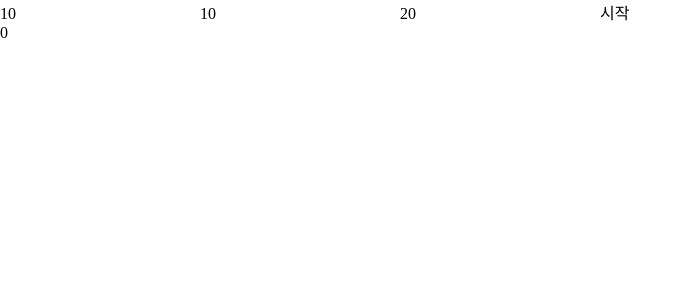
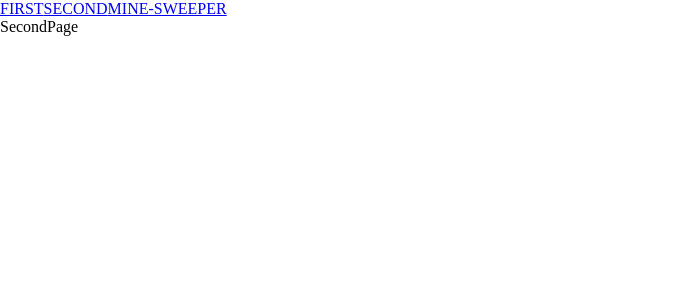
Before and after one commit to riley909/vue-webgame, a Vue app: page /second in a window 1280 px wide. Shown: the top 300 px of the page, without its empty margins (0-692 px from the left). Built offline with nearby package versions, Linux system fonts and the light colour scheme.

Commit message:
vue-router

```diff
--- a/package.json
+++ b/package.json
@@ -10,6 +10,7 @@
   "dependencies": {
     "core-js": "^3.8.3",
     "vue": "^2.6.14",
+    "vue-router": "^3.5.4",
     "vuetify": "^2.6.0",
     "vuex": "^3.6.2"
   },
--- a/src/App.vue
+++ b/src/App.vue
@@ -1,60 +1,19 @@
 <template>
-  <v-app>
-    <v-app-bar
-      app
-      color="primary"
-      dark
-    >
-      <div class="d-flex align-center">
-        <v-img
-          alt="Vuetify Logo"
-          class="shrink mr-2"
-          contain
-          src="https://cdn.vuetifyjs.com/images/logos/vuetify-logo-dark.png"
-          transition="scale-transition"
-          width="40"
-        />
-
-        <v-img
-          alt="Vuetify Name"
-          class="shrink mt-1 hidden-sm-and-down"
-          contain
-          min-width="100"
-          src="https://cdn.vuetifyjs.com/images/logos/vuetify-name-dark.png"
-          width="100"
-        />
-      </div>
-
-      <v-spacer></v-spacer>
-
-      <v-btn
-        href="https://github.com/vuetifyjs/vuetify/releases/latest"
-        target="_blank"
-        text
-      >
-        <span class="mr-2">Latest Release</span>
-        <v-icon>mdi-open-in-new</v-icon>
-      </v-btn>
-    </v-app-bar>
-
-    <v-main>
-      <HelloWorld/>
-    </v-main>
-  </v-app>
+  <div>
+    <div>
+      <router-link to="/first">FIRST</router-link>
+      <router-link to="/second">SECOND</router-link>
+      <router-link to="/mine-sweeper">MINE-SWEEPER</router-link>
+    </div>
+    <router-view></router-view>
+  </div>
 </template>
 
 <script>
-import HelloWorld from './components/HelloWorld';
-
+import router from '../src/router/index';
 export default {
   name: 'App',
-
-  components: {
-    HelloWorld,
-  },
-
-  data: () => ({
-    //
-  }),
+  router,
+  components: {},
 };
 </script>
--- a/src/main.js
+++ b/src/main.js
@@ -1,10 +1,10 @@
 import Vue from 'vue';
-import MineSweeperVue from './views/MineSweeper.vue';
+import App from './App';
 import vuetify from './plugins/vuetify';
 
 Vue.config.productionTip = false;
 
 new Vue({
   vuetify,
-  render: (h) => h(MineSweeperVue),
+  render: (h) => h(App),
 }).$mount('#app');
--- /dev/null
+++ b/src/views/FirstPage.vue
@@ -0,0 +1,9 @@
+<template>
+  <div>FirstPage</div>
+</template>
+
+<script>
+export default {};
+</script>
+
+<style lang="scss" scoped></style>
--- /dev/null
+++ b/src/views/SecondPage.vue
@@ -0,0 +1,7 @@
+<template>
+  <div>SecondPage</div>
+</template>
+
+<script>
+export default {};
+</script>
```
Also changed, not shown: src/router/index.js (added, +21 -0 lines), 1 other file (tests, documents, lock files or other folders).
